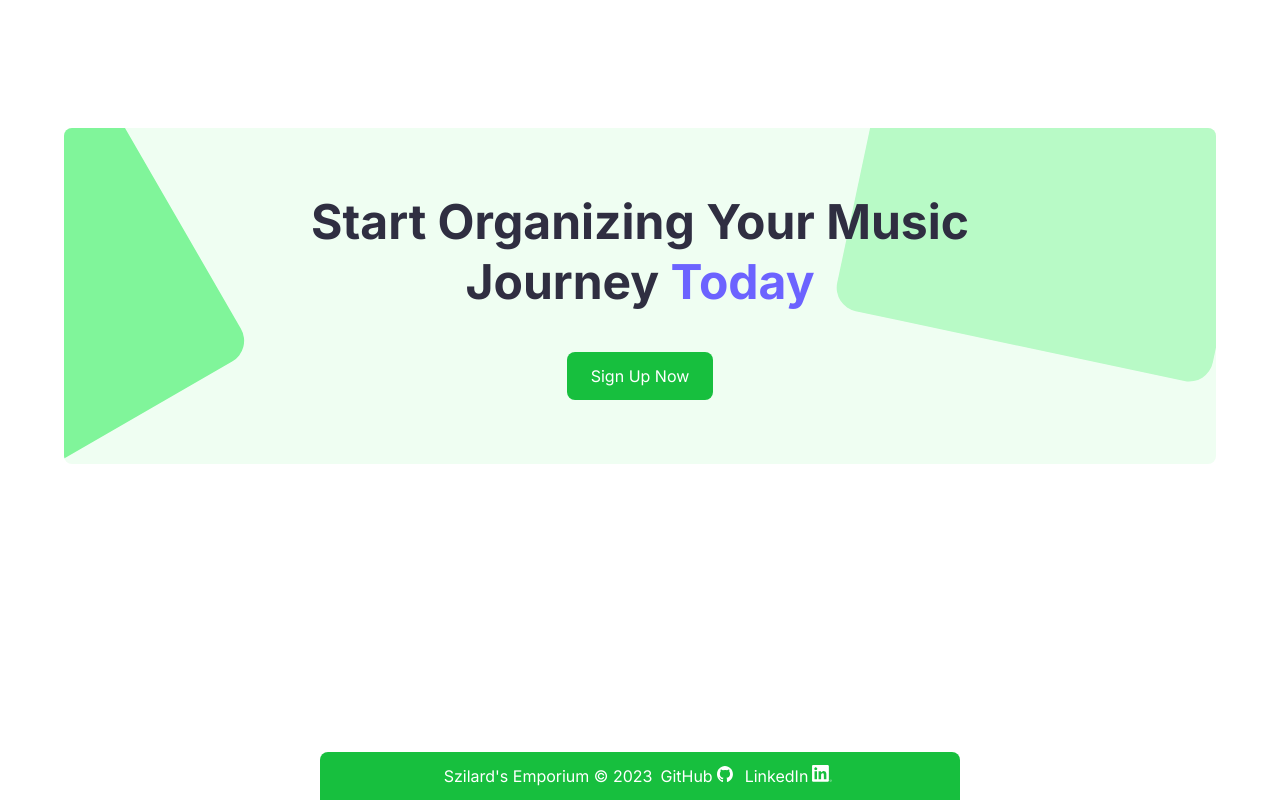
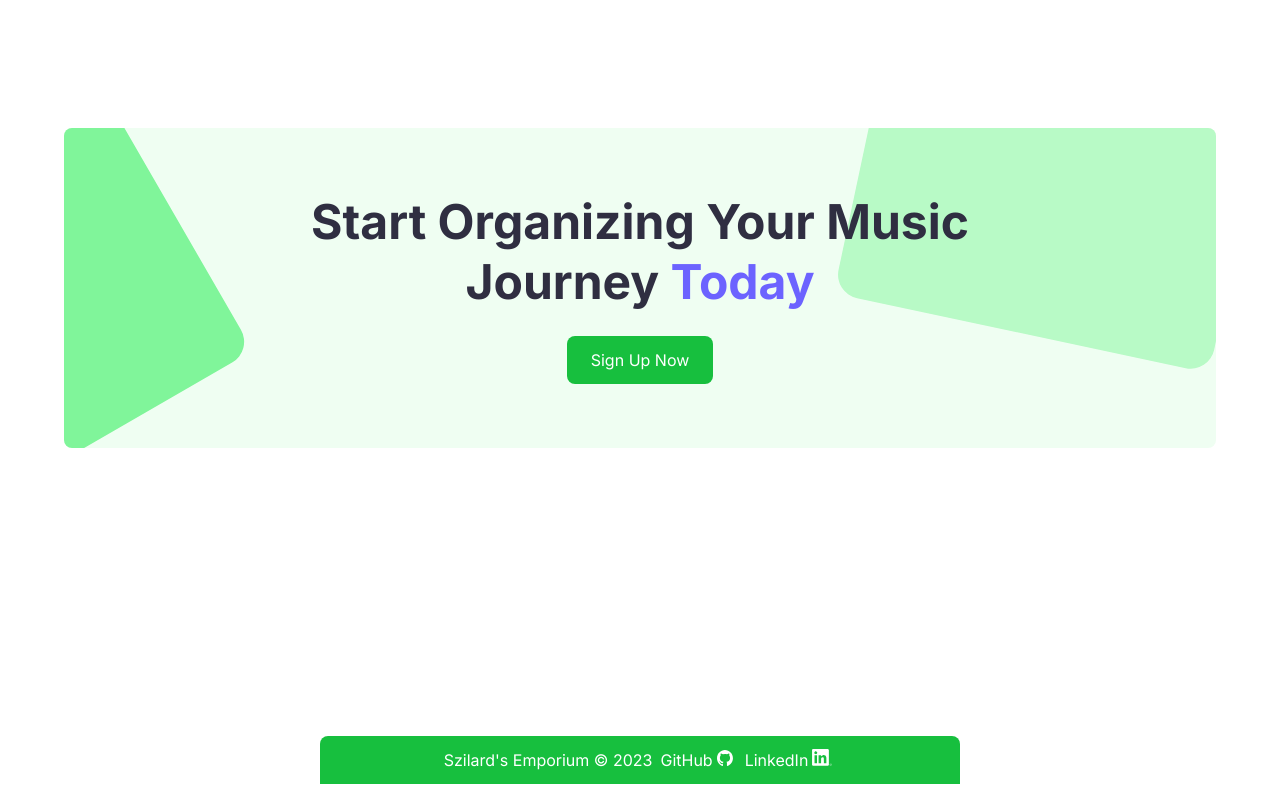
Before and after one commit to szilard-dobai/audiocalendar, a Next.js app in the folder client/: page / in a window 1280 px wide. Shown: the part 3491-4291 px from the top of the page. Built offline with nearby package versions, Linux system fonts and the light colour scheme.

Commit message:
Decrease mb.

```diff
--- a/client/src/app/(home)/(components)/CTA.tsx
+++ b/client/src/app/(home)/(components)/CTA.tsx
@@ -10,7 +10,7 @@ const CTA = () => {
       <div className="absolute -top-12 -right-6 w-1/3 h-4/5 bg-brand-200 rotate-12 rounded-3xl -z-10" />
       <div className="absolute top-[-5%] left-[-10%] w-[15rem] h-[20rem] bg-brand-300 rotate-[-30deg] rounded-3xl -z-10" />
 
-      <h2 className="text-3xl text md:text-5xl md:leading-tight font-bold text-primary mb-10 max-w-2xl mx-auto">
+      <h2 className="text-3xl text md:text-5xl md:leading-tight font-bold text-primary mb-6 max-w-2xl mx-auto">
         Start Organizing Your Music Journey{" "}
         <span className="text-complement">Today</span>
       </h2>
```
